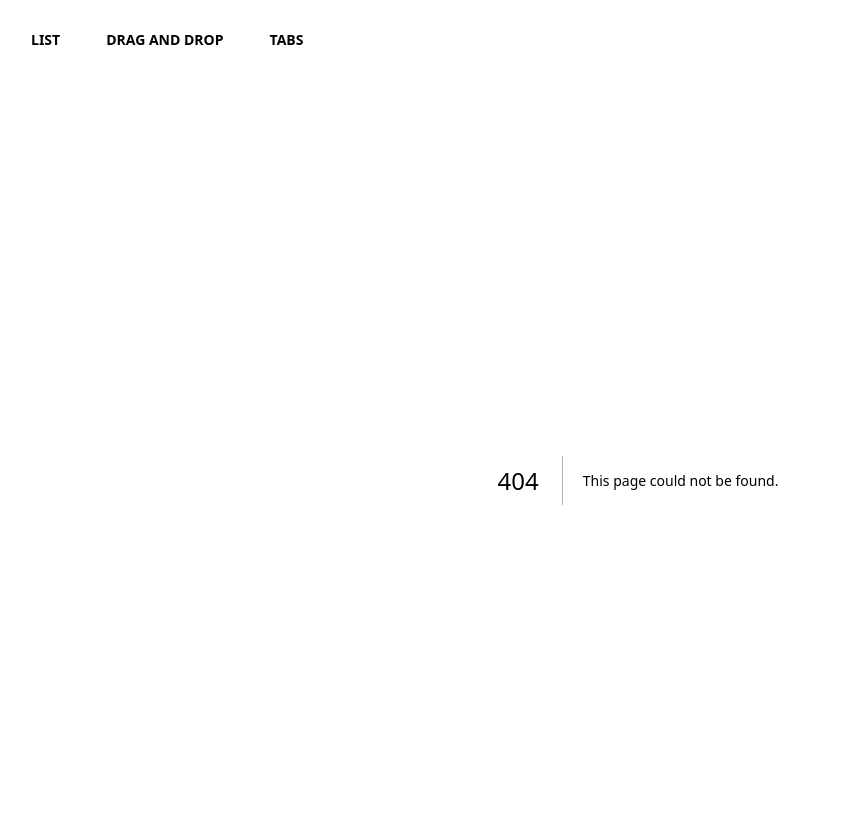
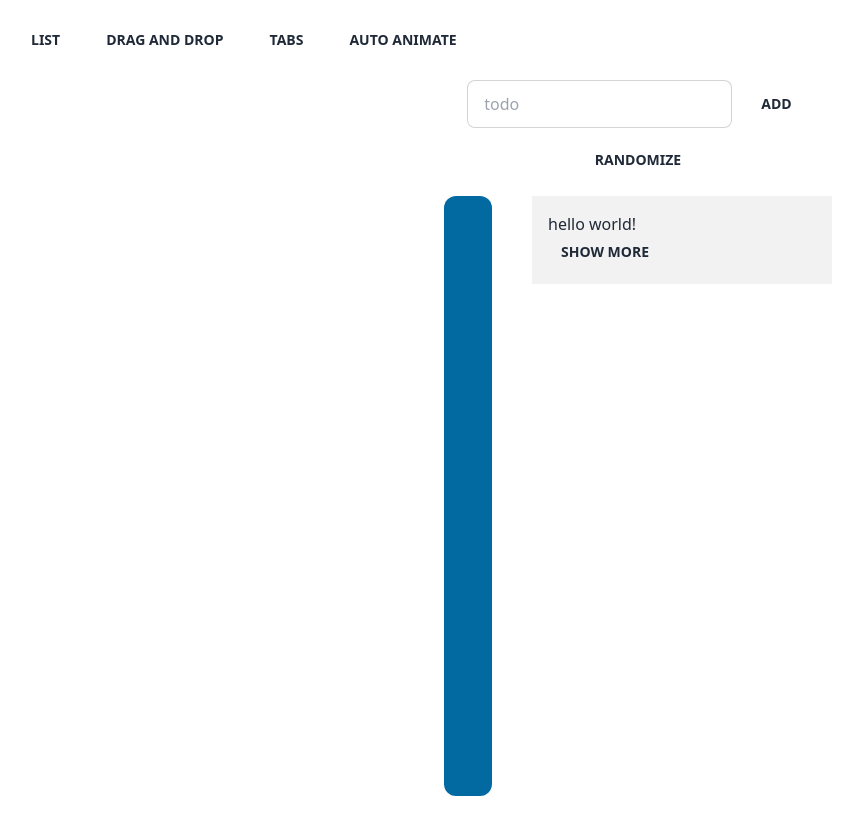
Before and after one commit to NotNullDev/framer-motion-playground, a Next.js app: page /autoanimate in a window 1280 px wide. Before the commit this address had no page. Shown: the top 834 px of the page, without its empty margins (2-865 px from the left). After the commit the page ends 800 px from the top, so only its background shows below. Built offline with nearby package versions, Linux system fonts and the light colour scheme.

Commit message:
added auto animate page

```diff
--- a/package.json
+++ b/package.json
@@ -10,6 +10,7 @@
     "analyze": "cross-env ANALYZE=true yarn build"
   },
   "dependencies": {
+    "@formkit/auto-animate": "^1.0.0-beta.3",
     "@next/bundle-analyzer": "^13.0.2",
     "daisyui": "^2.38.0",
     "framer-motion": "^7.6.4",
--- a/src/pages/_app.tsx
+++ b/src/pages/_app.tsx
@@ -45,6 +45,12 @@ const Header = () => {
       <button className="btn-ghost btn" onClick={() => router.push("/tabs")}>
         Tabs
       </button>
+      <button
+        className="btn-ghost btn"
+        onClick={() => router.push("/autoanimate")}
+      >
+        Auto animate
+      </button>
     </div>
   );
 };
--- /dev/null
+++ b/src/pages/autoanimate.tsx
@@ -0,0 +1,103 @@
+import { useAutoAnimate } from "@formkit/auto-animate/react";
+import { useRef, useState } from "react";
+import type { Todo } from ".";
+
+export default function AutoAnimatePage() {
+  const [loading, setLoading] = useState(true);
+  const [todo, setTodo] = useState<Todo[]>([]);
+  const inputRef = useRef<HTMLInputElement>(null);
+
+  const [parent] = useAutoAnimate();
+  const [parent2] = useAutoAnimate();
+  const [showMore, setShowMore] = useState(false);
+
+  const removeIdx = (idx: number) => {
+    setTodo((old) => [...old.filter((t) => t.id !== idx)]);
+  };
+
+  const randomize = () => {
+    setTodo((old) => [...old.sort(() => (Math.random() > 0.5 ? -1 : 1))]);
+  };
+
+  return (
+    <div className="flex flex-1 flex-col items-center gap-3">
+      <div className="flex flex-col gap-2">
+        <form className="flex gap-3">
+          <input
+            key={todo.length}
+            type="text"
+            className="input-bordered input"
+            placeholder="todo"
+            ref={inputRef}
+          />
+          <button
+            type="submit"
+            className="btn-ghost btn"
+            onClick={(e) => {
+              e.preventDefault();
+              setTodo((old) => {
+                if (inputRef.current) {
+                  const next = (old[old.length - 1]?.id ?? 0) + 1;
+                  return [
+                    ...old,
+                    {
+                      id: next,
+                      content: inputRef.current?.value,
+                    },
+                  ];
+                }
+                return old;
+              });
+            }}
+          >
+            Add
+          </button>
+        </form>
+        <button onClick={() => randomize()} className="btn-ghost btn">
+          Randomize
+        </button>
+      </div>
+
+      <div className="flex gap-10">
+        <div className="flex gap-10">
+          <div
+            className="flex h-[600px] w-min w-[400px] flex-col gap-2 overflow-auto rounded-xl bg-sky-700 p-6"
+            ref={parent}
+          >
+            {todo.map((t) => {
+              return (
+                <div
+                  key={t.id}
+                  className="rounded bg-base-200 p-4"
+                  onClick={() => removeIdx(t.id)}
+                >
+                  {t.content}
+                </div>
+              );
+            })}
+          </div>
+        </div>
+        <div className="h-min w-[300px] bg-base-200 p-4" ref={parent2}>
+          <div>hello world!</div>
+          <button
+            className="btn-ghost btn-sm btn"
+            onClick={() => setShowMore((old) => !old)}
+          >
+            {!showMore ? "Show more" : "Hide"}
+          </button>
+          {showMore && (
+            <div className="w-[200px] whitespace-normal">
+              Lorem ipsum dolor sit amet, consectetur adipiscing elit, sed do
+              eiusmod tempor incididunt ut labore et dolore magna aliqua. Ut
+              enim ad minim veniam, quis nostrud exercitation ullamco laboris
+              nisi ut aliquip ex ea commodo consequat. Duis aute irure dolor in
+              reprehenderit in voluptate velit esse cillum dolore eu fugiat
+              nulla pariatur. Excepteur sint occaecat cupidatat non proident,
+              sunt in culpa qui officia deserunt mollit anim id est laborum.
+            </div>
+          )}
+        </div>
+      </div>
+    </div>
+  );
+}
--- a/src/pages/draganddrop.tsx
+++ b/src/pages/draganddrop.tsx
@@ -1,4 +1,4 @@
-import { motion, Reorder, useInView } from "framer-motion";
+import { AnimateSharedLayout, motion, Reorder, useInView } from "framer-motion";
 import { useEffect, useRef, useState } from "react";
 import toast from "react-hot-toast";
 
@@ -14,10 +14,46 @@ export default function A() {
       <div className="flex gap-40">
         <SimpleReorderList />
         <DragDropNative />
+        <DragDrop />
       </div>
     </div>
   );
 }
+
+const DragDrop = () => {
+  const [selected, setSelected] = useState("left");
+  return (
+    <div>
+      <AnimateSharedLayout>
+        <div className="flex gap-4">
+          <div className="h-[300px] w-[300px] bg-sky-600 bg-opacity-50 p-10">
+            {selected === "left" && (
+              <motion.div
+                layoutId="drag-element"
+                className="h-[100px] w-[100px] bg-indigo-600"
+                drag
+                dragConstraints={{ top: 0, bottom: 0, left: 0, right: 0 }}
+                dragElastic={1}
+              ></motion.div>
+            )}
+          </div>
+
+          <div className="h-[300px] w-[300px] bg-sky-600 bg-opacity-50 p-10">
+            {selected === "right" && (
+              <motion.div
+                layoutId="drag-element"
+                className="h-[100px] w-[100px] bg-indigo-600"
+                drag
+                dragConstraints={{ top: 0, bottom: 0, left: 0, right: 0 }}
+                dragElastic={1}
+              ></motion.div>
+            )}
+          </div>
+        </div>
+      </AnimateSharedLayout>
+    </div>
+  );
+};
 
 const DragDropNative = () => {
   const currentDrag = useRef<HTMLDivElement>(null);
--- a/src/pages/index.tsx
+++ b/src/pages/index.tsx
@@ -1,8 +1,8 @@
-import { AnimatePresence, motion } from "framer-motion";
+import { AnimatePresence, AnimateSharedLayout, motion } from "framer-motion";
 import { type NextPage } from "next";
 import { useEffect, useRef, useState } from "react";
 
-type Todo = {
+export type Todo = {
   id: number;
   content: string;
 };
@@ -55,6 +55,7 @@ const Home: NextPage = () => {
               Add
             </button>
           </form>
+          <div className="flex gap-10">
             <motion.ol className="flex flex-col gap-2">
               <AnimatePresence mode="sync">
                 {todo.map((val, idx) => {
@@ -64,6 +65,25 @@ const Home: NextPage = () => {
                 })}
               </AnimatePresence>
             </motion.ol>
+            <AnimateSharedLayout>
+              <div className="flex flex-col gap-4">
+                <AnimatePresence>
+                  {todo.map((t) => (
+                    <motion.div
+                      key={t.id}
+                      onClick={() => removeIdx(t.id)}
+                      className="bg-base-200 p-4 "
+                      initial={{ opacity: 0 }}
+                      animate={{ opacity: 1 }}
+                      exit={{ opacity: 0 }}
+                    >
+                      {t.content}
+                    </motion.div>
+                  ))}
+                </AnimatePresence>
+              </div>
+            </AnimateSharedLayout>
+          </div>
         </div>
       </main>
     </>
```
Also changed, not shown: 1 other file (tests, documents, lock files or other folders). Lines whose indentation alone changed are shown as unchanged.
